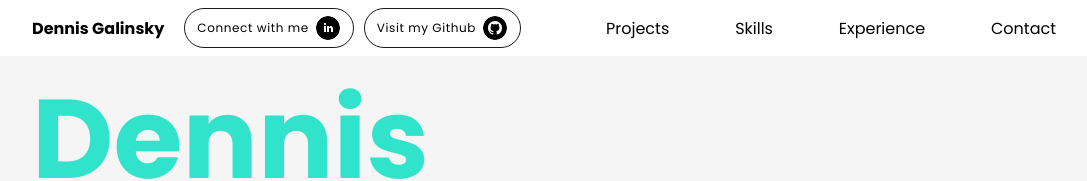
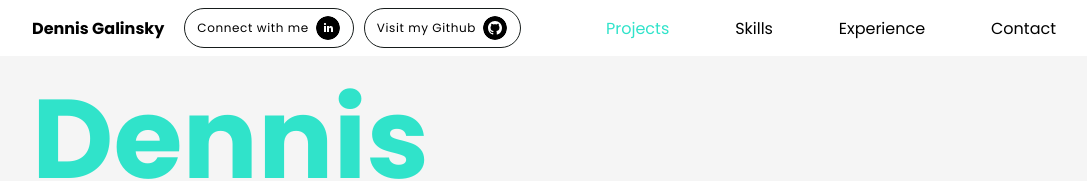
Before and after one commit to dennis-bg/portfolio, a React (Create React App) app: page / in a window 1280 px wide. In both pictures the pointer is over the link "Projects". Shown: the top 181 px of the page, without its empty margins (96-1183 px from the left). Built offline with nearby package versions, Linux system fonts and the light colour scheme.

Commit message:
link hovers wip

```diff
--- a/src/components/navbar/styles.module.css
+++ b/src/components/navbar/styles.module.css
@@ -95,6 +95,10 @@
   .navBar li a {
     text-decoration: none;
     color: black;
+  }
+
+  .navBar li:hover a{
+    color: var(--green)
   }
 
   /*.navBar #hamburger, .navBar #close {
```
